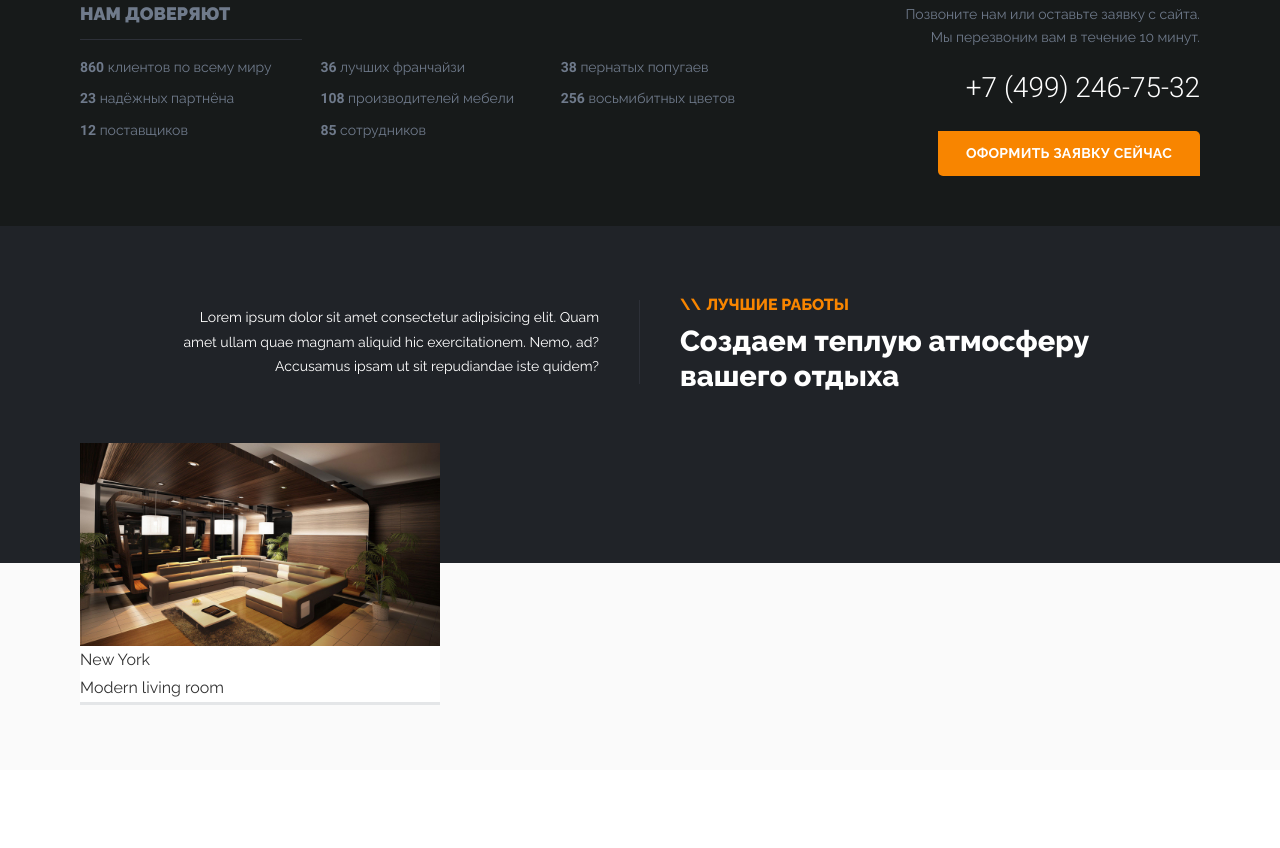
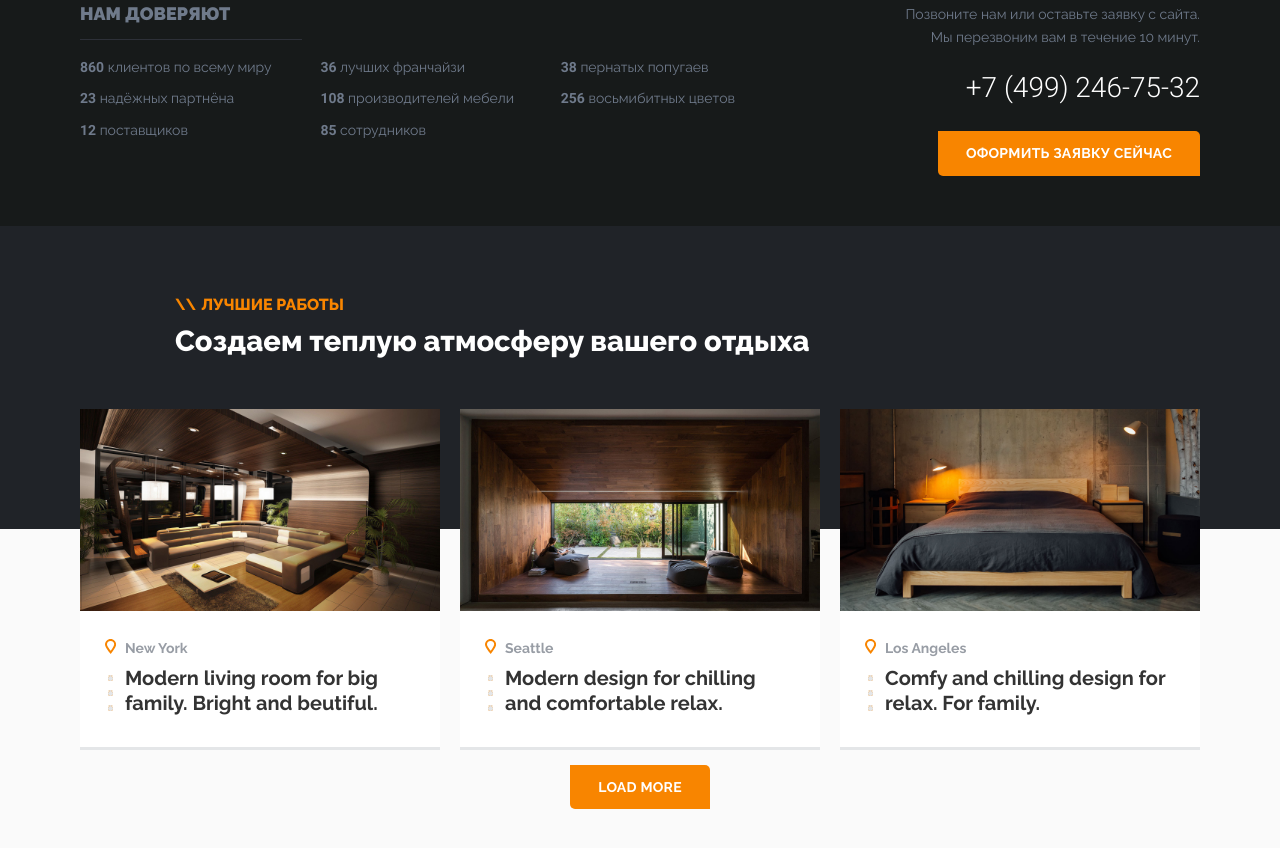
Before and after one commit to Heneros/html-wood-architecture, a plain HTML site: page index.html in a window 1280 px wide. Shown: the part 767-1615 px from the top of the page. Before the commit the page ends 1537 px from the top, so only its background shows below. Drawn offline with Linux system fonts and the light colour scheme.

Commit message:
best-works__bottom finished adaptive

```diff
--- a/css/main.css
+++ b/css/main.css
@@ -504,15 +504,101 @@ form input, form textarea{
 	transition: border var(--transition);
 	color: var(--text);
 }
-
-.best-item:hover{
-	border-color: var(--accent);
-	color: var(--text);
-	text-decoration: none;
-}
 .best-item__img-wrapper{
 	position: relative;
 }
 .best-item__img-wrapper img{
 	width: 100%;
 }
+.best-item__content{
+	padding: 25px;
+}
+.best-item__desc{
+	font-size: 20px;
+	font-weight: 700;
+	line-height: 1.28;
+	position: relative;
+	padding-left: 20px;
+	margin-top: 5px;
+	margin-bottom: 5px;
+}
+.best-item__desc::before,
+.best-item__desc::after{
+   content: "";
+   position: absolute;
+   left: 0;
+   top: 0;
+   height: 100%;
+   width: 10px;
+   background-image: url('../images/interface/ellipse-accent.svg');
+   background-repeat: repeat-y;
+   background-position: 3px 9.5px;
+}
+.best-item__desc::after{
+	background-image: url('../images/interface/ellipse-gray.svg');
+	transition: opacity .5s ease-out;
+}
+.best-item:hover .best-item__desc::after{
+	opacity: 0;
+}
+.best-item:hover .best-item__desc{
+	text-decoration: underline;
+}
+.best-item__img-wrapper::before,
+.best-item__img-wrapper::after{
+	content: '';
+	top: 0;
+	left: 0;
+	bottom: 0;
+	right: 0;
+	position: absolute;
+	background-image: url('../images/interface/triangle-white.svg');
+	background-position: 20px 20px;
+	background-repeat: no-repeat;
+	opacity: 0;
+	transition: opacity .5s ease-out, background-position .5s ease-out;
+}
+.best-item__img-wrapper::before{
+	background-color:  rgba(32, 35, 40, 0.25);
+}
+.best-item__img-wrapper::after{
+  transform: rotate(180deg);
+}
+.best-item:hover{
+	border-color: var(--accent);
+	color: var(--text);
+	text-decoration: none;
+}
+
+.best-item:hover .best-item__img-wrapper::before,
+.best-item:hover .best-item__img-wrapper::after{
+  opacity: 1;
+  background-position: 20px 20px;
+}
+
+.address-line{
+	color: var(--address);
+	font-size: var(--small-text);
+	font-weight: 700;
+	white-space: nowrap;
+	overflow: hidden;
+	text-overflow: ellipsis;
+}
+
+.address-line::before{
+    content: "";
+	display: inline-block;
+	width: 12px;
+	height: 16px;
+	background-image: url('../images/interface/mapmarker.svg');
+	background-repeat: no-repeat;
+	background-position: center;
+	margin-right: 8px;
+	position: relative;
+	top: 1.4px;
+}
+
+.best-works__botton-wrapper	{
+	text-align: center;
+	margin-top: 25px;
+}
--- a/css/media.css
+++ b/css/media.css
@@ -63,6 +63,13 @@
     .home-callback__phone{
          display: block;
     }
+    .best-item__desc{
+        font-size: 16px;
+    }
+    .best-works__top{
+        padding-top: 40px;
+        padding-bottom: 155px;
+    }
 
 }
 
@@ -93,7 +100,20 @@
 
 /* Medium (md) */
 @media (min-width : 768px) {
-
+   .best-works__left{
+       display: none;
+   }
+   .best-works__right{
+       flex: 1;
+       margin: 0;
+       padding: 0;
+   }
+   .best-item__desc{
+    font-size: 20px;
+}
+.best-works__botton-wrapper	{
+    margin-top: 15px;
+}
 }
 
 /* Large (lg) */
--- a/index.html
+++ b/index.html
@@ -151,11 +151,38 @@
 						</div>
 						<div class="best-item__content">
 							<div class="address-line" title="qwerty">New York</div>
-							<div class="best-item__desc">Modern living room</div>
+							<div class="best-item__desc">Modern living room for big family. Bright and beutiful.</div>
+						</div>
+					</a>
+				</div>
+				<div class="col-md-4 best-works__item-wrapper">
+					<a href="#!" class="best-item">
+						<div class="best-item__img-wrapper">
+							<img src="images/portfolio/interior-5.1.jpg" alt="Modern living room">
+						</div>
+						<div class="best-item__content">
+							<div class="address-line" title="qwerty">Seattle</div>
+							<div class="best-item__desc">Modern design for chilling and comfortable relax.</div>
+						</div>
+					</a>
+				</div>
+				<div class="col-md-4 best-works__item-wrapper">
+					<a href="#!" class="best-item">
+						<div class="best-item__img-wrapper">
+							<img src="images/portfolio/interior-3.jpg" alt="Modern living room">
+						</div>
+						<div class="best-item__content">
+							<div class="address-line" title="qwerty">Los Angeles</div>
+							<div class="best-item__desc">Comfy and chilling design for relax. For family.</div>
 						</div>
 					</a>
 				</div>
 			</div>
+		</div>
+		<div class="best-works__botton-wrapper	">
+			<a href="#!" class="button">
+				<span class="button__text">Load more</span>
+			</a>
 		</div>
 	</div>
 </section>
```
